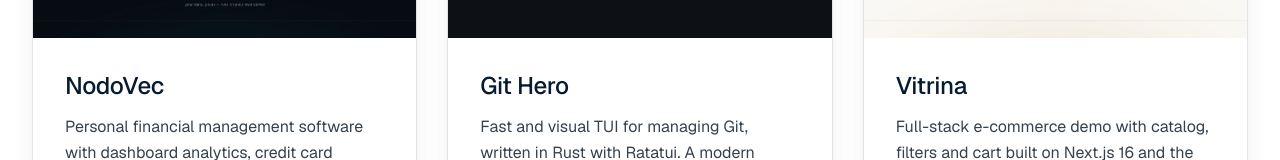
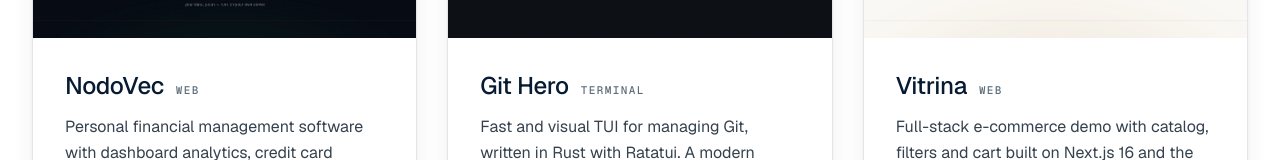
Before and after one commit to MarlonRX/portfolio, a Next.js app: page /en/projects in a window 1280 px wide. Shown: the part 460-620 px from the top of the page. Built offline with nearby package versions, Linux system fonts and the light colour scheme.

Commit message:
feat(projects): etiqueta de categoría junto al nombre en las tarjetas — estilo tech-label, sin filtro

```diff
--- a/src/components/sections/ProjectCard.tsx
+++ b/src/components/sections/ProjectCard.tsx
@@ -99,14 +99,21 @@
         </div>
 
         <div className="p-8 flex flex-col flex-1">
+          <div className="mb-3 flex flex-wrap items-baseline gap-x-3 gap-y-1">
             <Link
               href={`/${locale}/projects/${project.slug}`}
               className="block"
             >
-            <h3 className="mb-3 text-xl md:text-2xl font-medium text-text-primary transition-colors group-hover:text-accent-secondary">
+              <h3 className="text-xl md:text-2xl font-medium text-text-primary transition-colors group-hover:text-accent-secondary">
                 {t.has(`${project.slug}.title`) ? t(`${project.slug}.title`) : project.title}
               </h3>
             </Link>
+            {project.category && (
+              <span className="tech-label text-[10px] text-accent-secondary/80">
+                {t(`category.${project.category}`)}
+              </span>
+            )}
+          </div>
 
           <p className="text-text-secondary text-base leading-relaxed mb-6 line-clamp-3">
             {t.has(`${project.slug}.description`) ? t(`${project.slug}.description`) : project.description}
--- a/src/types/project.ts
+++ b/src/types/project.ts
@@ -1,9 +1,12 @@
+export type ProjectCategory = "web" | "terminal" | "tooling";
+
 export interface Project {
   slug: string;
   title: string;
   description: string;
   longDescription?: string;
   status: "production" | "development" | "planned";
+  category?: ProjectCategory;
   techStack: string[];
   features: string[];
   image?: string;
```
Lines whose indentation alone changed are shown as unchanged.
